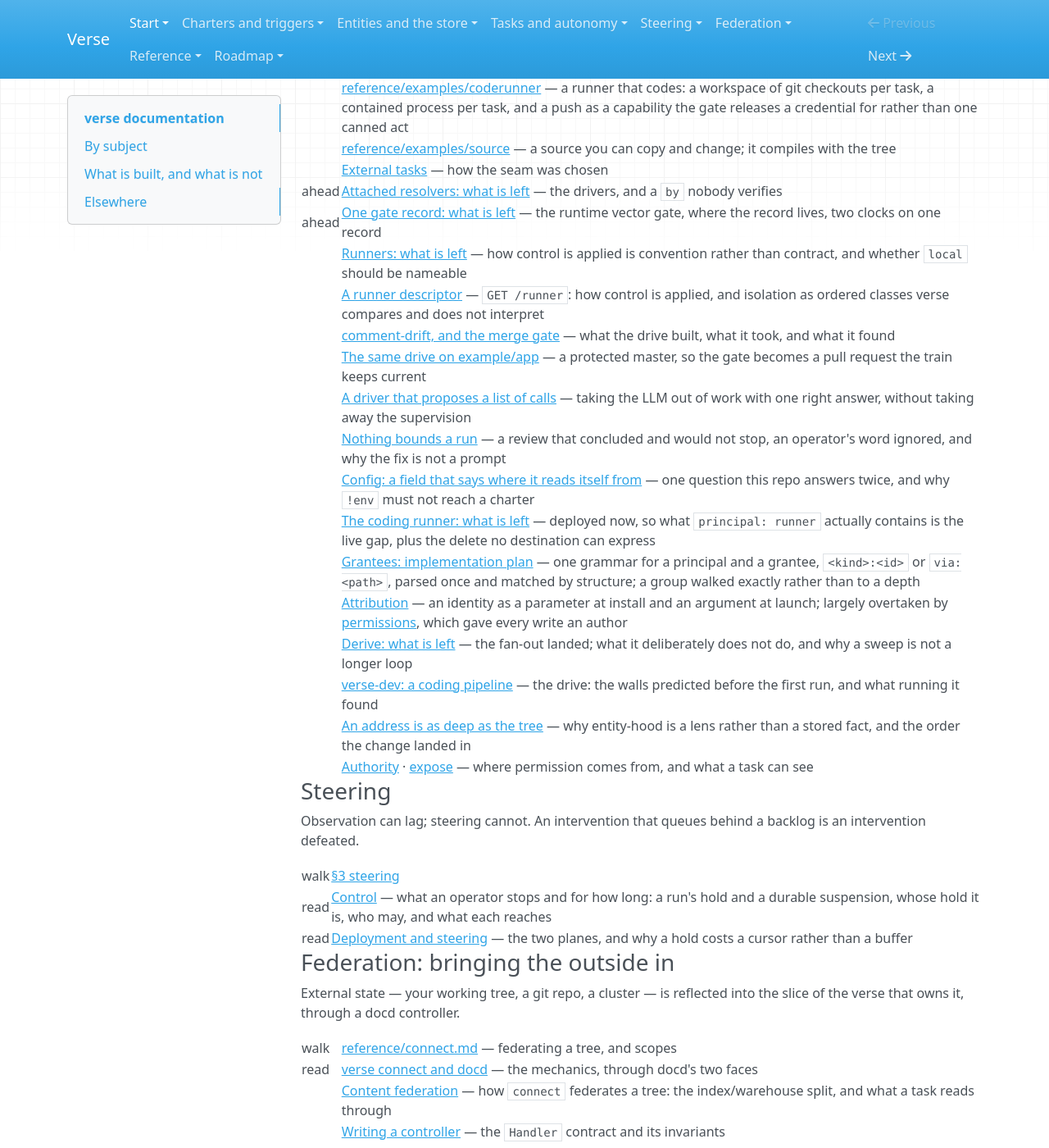
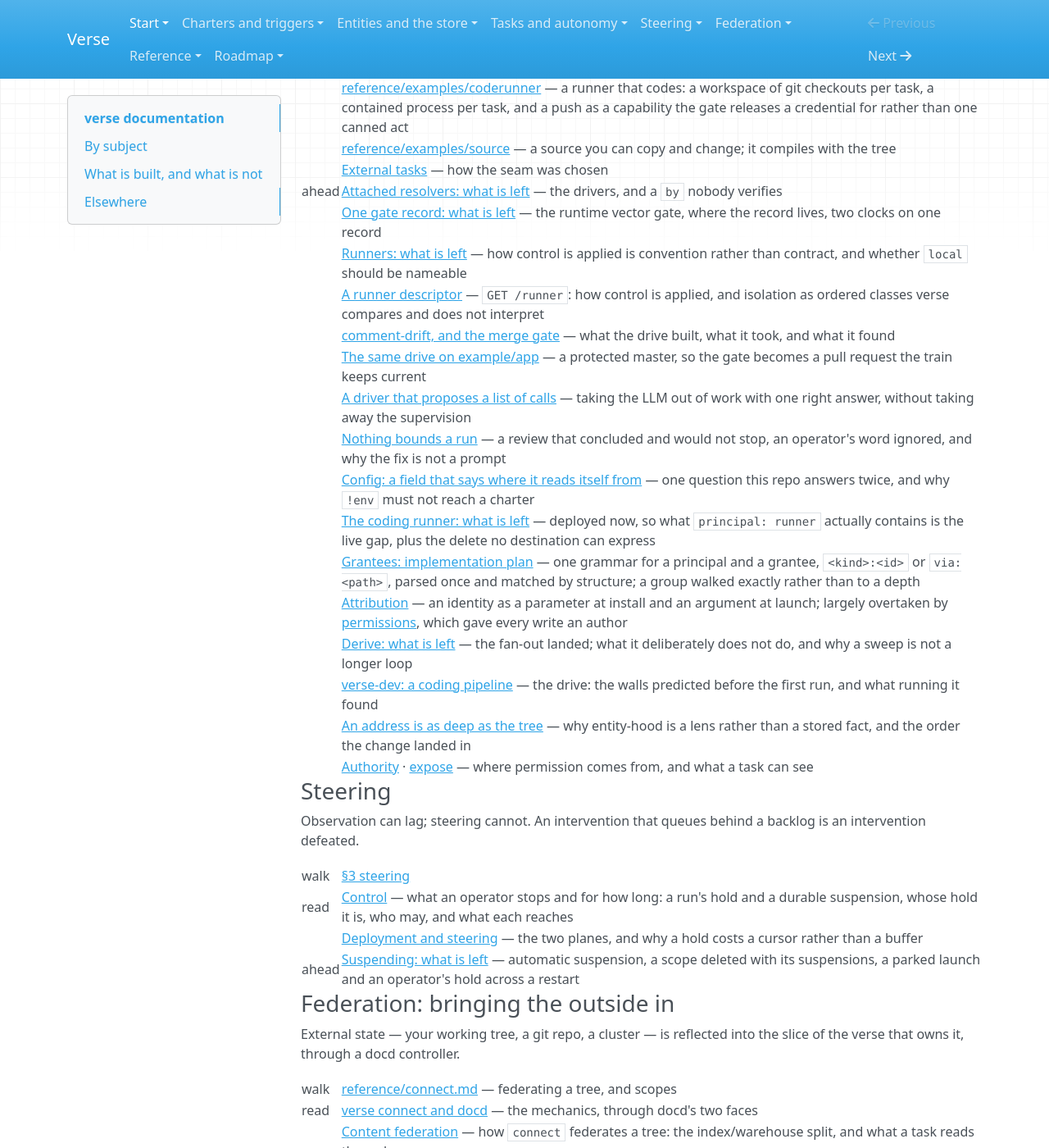
Before and after one commit to signadot/viff, an MkDocs documentation site: the page built from docs/README.md, in a window 1280 px wide and 1400 px high, scrolled down 1696 px. Shown: the whole window at 82% size. Built offline with MkDocs 1.6.1, drawn with Linux system fonts in a browser that asks for light colours.

Commit message:
docs/README: one label per kind of row, and Steering's residual
A section's table names each kind of row once — walk, read, ahead — and leaves the cell blank on
the rows after it. Tasks and autonomy carried two `ahead` labels since the attached-resolvers
residual was added above the gate-unify one, and Steering two `read` labels since the Control
row went in above Deployment and steering. Steering also gains the `ahead` row the suspend
landing owed it, for docs/working/suspend-residual.md.

Co-Authored-By: Claude Opus 5 (1M context) <noreply@anthropic.com>
Claude-Session: https://claude.ai/code/session_016cZj44AuHfm42XfA5hoC6X

```diff
--- a/docs/README.md
+++ b/docs/README.md
@@ -100,7 +100,8 @@ intervention defeated.
 |---|---|
 | walk | [§3 steering](tutorial.md#steering) |
 | read | [Control](control.md) — what an operator stops and for how long: a run's hold and a durable suspension, whose hold it is, who may, and what each reaches |
-| read | [Deployment and steering](deployment-and-steering.md) — the two planes, and why a hold costs a cursor rather than a buffer |
+| | [Deployment and steering](deployment-and-steering.md) — the two planes, and why a hold costs a cursor rather than a buffer |
+| ahead | [Suspending: what is left](working/suspend-residual.md) — automatic suspension, a scope deleted with its suspensions, a parked launch and an operator's hold across a restart |
 
 ### Federation: bringing the outside in
 
```
Also changed, not shown: other parts of docs/README.md (+1 -1 lines).
